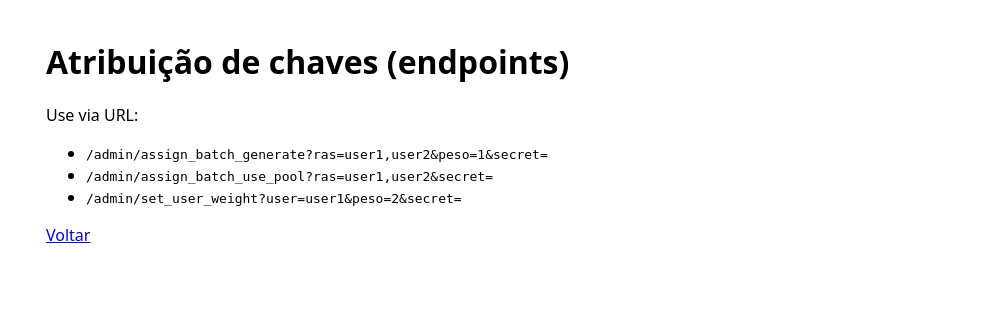
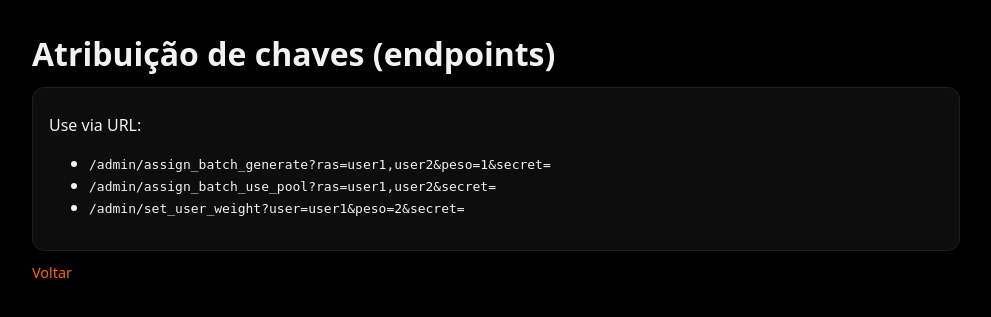
Before and after one commit to Jccasafus-hub/SchulzeVote, a Flask app: template templates/admin_assign_ui.html in a window 1280 px wide. Shown: the top 317 px of the page, without its empty margins (144-1135 px from the left). Run offline with Flask 3, Linux system fonts and the light colour scheme; the template is opened without the code that fills it, so the values that code supplies are empty.

Commit message:
Update admin_assign_ui.html

```diff
--- a/templates/admin_assign_ui.html
+++ b/templates/admin_assign_ui.html
@@ -1,14 +1,14 @@
-<!doctype html>
-<html lang="pt-BR">
-<head><meta charset="utf-8"><title>Admin · Atribuição de chaves</title><meta name="viewport" content="width=device-width,initial-scale=1"></head>
-<body style="font-family:system-ui,Arial,sans-serif;max-width:900px;margin:40px auto;padding:0 16px">
+{% extends "base_admin.html" %}
+{% block title %}Admin · Atribuição de chaves{% endblock %}
+{% block content %}
   <h1>Atribuição de chaves (endpoints)</h1>
+  <div class="card">
     <p>Use via URL:</p>
     <ul>
       <li><code>/admin/assign_batch_generate?ras=user1,user2&amp;peso=1&amp;secret={{ request.args.get('secret','')|urlencode }}</code></li>
       <li><code>/admin/assign_batch_use_pool?ras=user1,user2&amp;secret={{ request.args.get('secret','')|urlencode }}</code></li>
       <li><code>/admin/set_user_weight?user=user1&amp;peso=2&amp;secret={{ request.args.get('secret','')|urlencode }}</code></li>
     </ul>
-  <p><a href="/admin/home?secret={{ request.args.get('secret','')|urlencode }}">Voltar</a></p>
-</body>
-</html>
+  </div>
+  <p class="small" style="margin-top:12px"><a href="/admin/home?secret={{ request.args.get('secret','')|urlencode }}">Voltar</a></p>
+{% endblock %}
```
Lines whose indentation alone changed are shown as unchanged.
